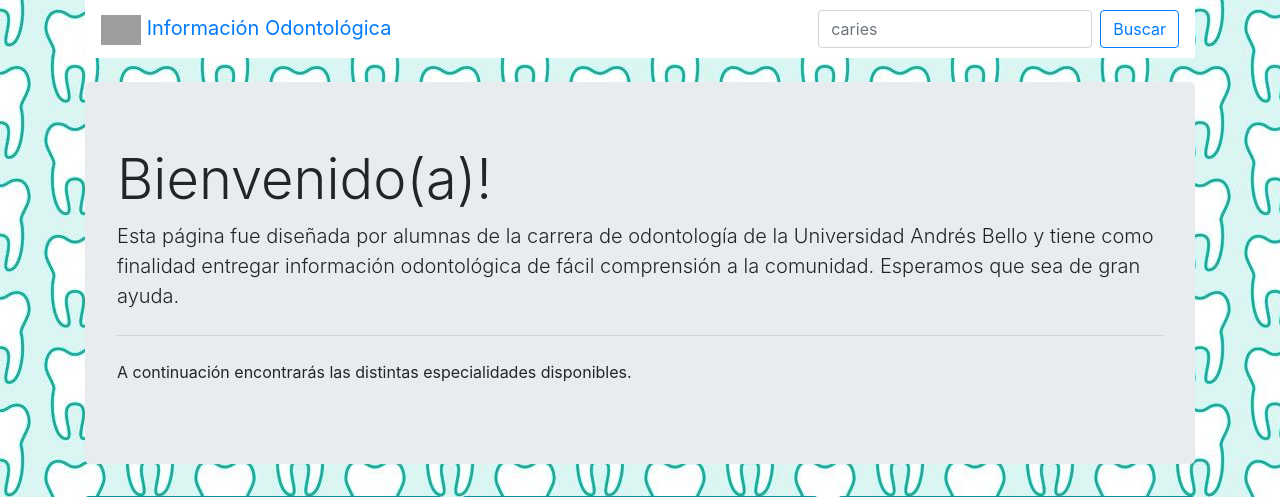
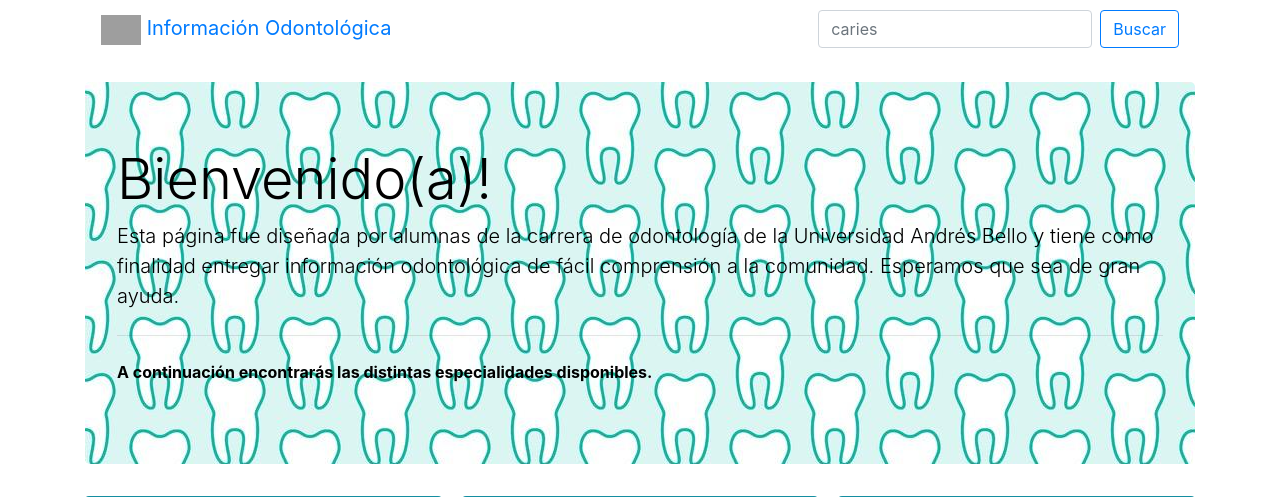
Before and after one commit to fvillena/dental-glossary, a PHP site: page /dental-glossary/ in a window 1280 px wide. Shown: the top 497 px of the page. Run offline with PHP 8.4, Linux system fonts and the light colour scheme; some libraries are stand-ins or nearby versions; grey boxes are pictures that could not be loaded.

Commit message:
teeths only on welcome

```diff
--- a/index.php
+++ b/index.php
@@ -11,10 +11,12 @@
     <?php include('header.php'); ?>
 
     <style>
-body {background-image: url("bg.jpeg");}
+#welcome {background-image: url("bg.jpeg") !important;
+color: #000 !important;
+font-weight: bold !important}
 </style>
     <br>
-<div class="jumbotron">
+<div id="welcome" class="jumbotron">
   <h1 class="display-4">Bienvenido(a)!</h1>
   <p class="lead">Esta página fue diseñada por alumnas de la carrera de odontología de la Universidad Andrés Bello y tiene como finalidad entregar información odontológica de fácil comprensión a la comunidad. Esperamos que sea de gran ayuda.</p>
   <hr class="my-4">
```
